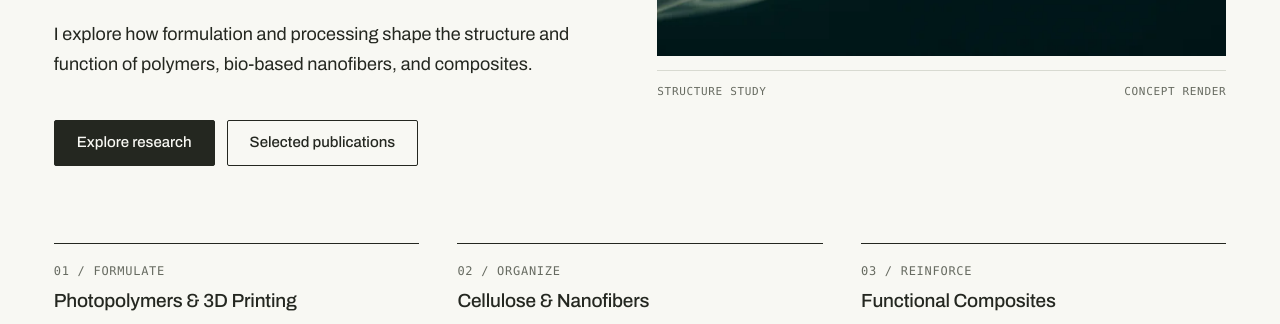
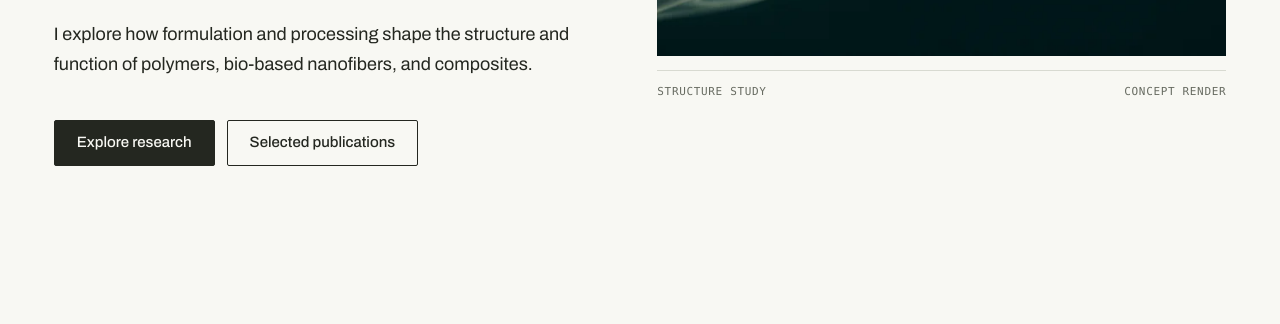
Before and after one commit to ilon-YSong/ilon-YSong.github.io, a plain HTML site: page index.html in a window 1280 px wide. Shown: the part 628-952 px from the top of the page. Drawn offline with Linux system fonts and the light colour scheme.

Commit message:
Remove research index strip from hero
Co-Authored-By: Claude Opus 5.5 <noreply@anthropic.com>
Claude-Session: https://claude.ai/code/session_01UTquPbBdyunQrNnL2gjeTX

```diff
--- a/index.html
+++ b/index.html
@@ -60,11 +60,6 @@
         </button>
         <figcaption class="mono"><span>Structure study</span><span>Concept render</span></figcaption>
       </figure>
-      <ol class="hero-index" aria-label="Research directions">
-        <li><a href="#r-formulate"><span class="mono">01 / FORMULATE</span><span>Photopolymers &amp; 3D Printing</span></a></li>
-        <li><a href="#r-organize"><span class="mono">02 / ORGANIZE</span><span>Cellulose &amp; Nanofibers</span></a></li>
-        <li><a href="#r-reinforce"><span class="mono">03 / REINFORCE</span><span>Functional Composites</span></a></li>
-      </ol>
     </section>
 
     <!-- ② Research -->
```
